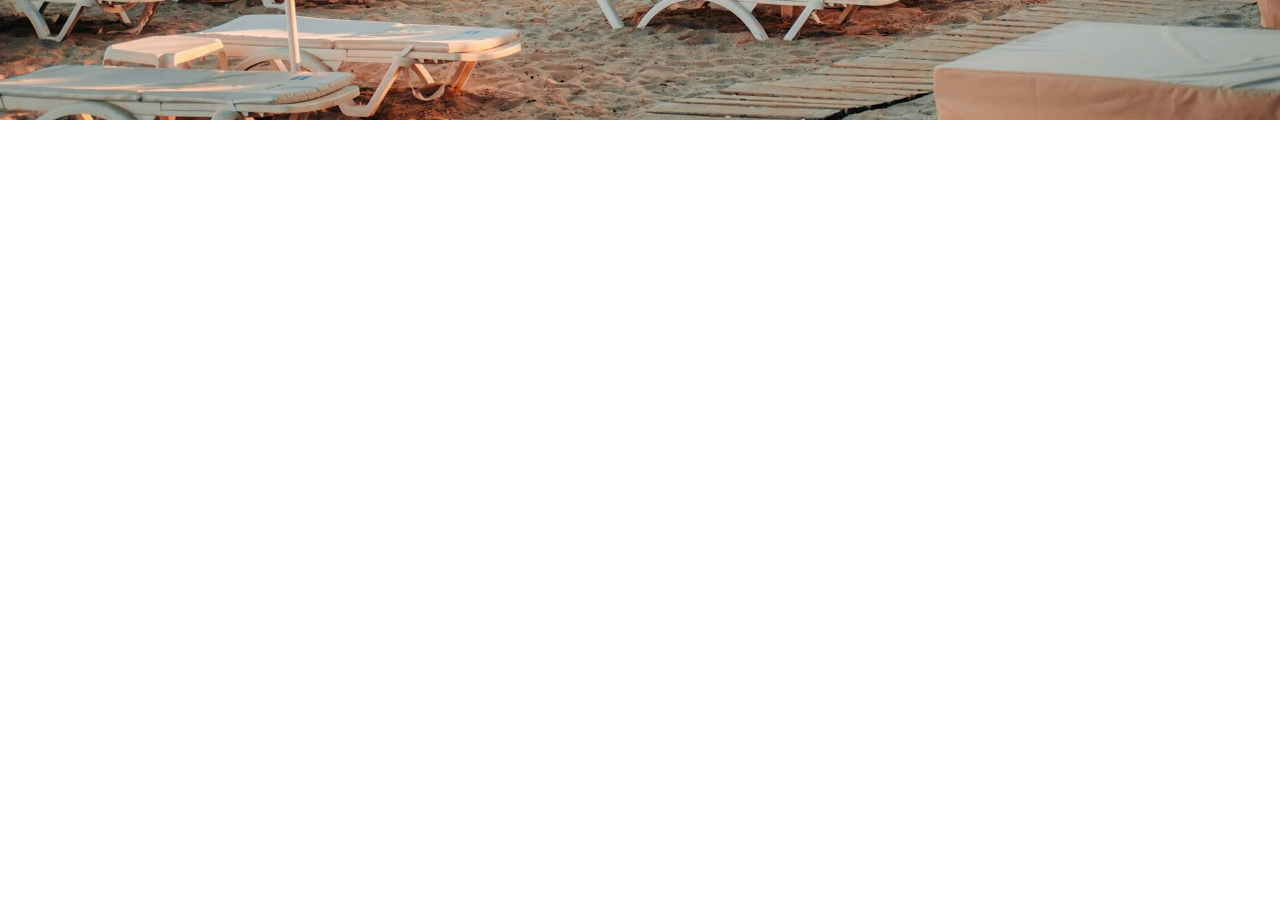
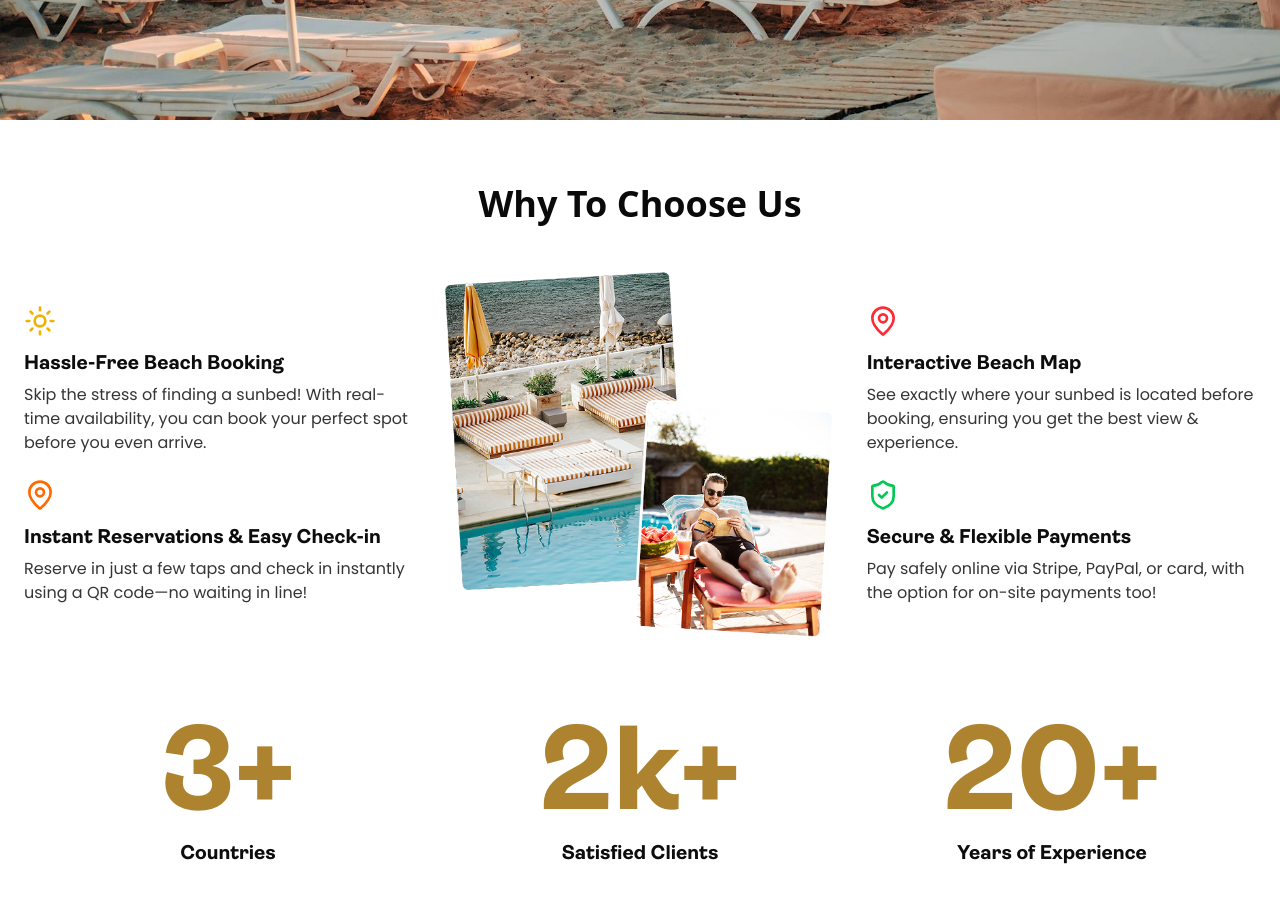
Before and after one commit to Mjkwebdev/my-shadcn-project, a React (Vite) app: page / in a window 1280 px wide. Shown: the part 680-1582 px from the top of the page. Before the commit the page ends 800 px from the top, so only its background shows below. Built offline with nearby package versions, Linux system fonts and the light colour scheme.

Commit message:
why choose us updated

```diff
--- a/src/MainComponent/Hero.tsx
+++ b/src/MainComponent/Hero.tsx
@@ -1,9 +1,10 @@
-import BeachImgComponent from '../assets/beachBg.jpg'
+import BeachImgComponent from "../assets/beachBg.jpg";
 import SearchInput from "./SearchElement/SearchInput";
+import WhyChooseUs from "./WhyToChooseUs";
 
 const Hero = () => {
   return (
-
+    <>
       <div className=" h-screen flex">
         <div className="relative">
           <h2 className="w-[446px] h-[176px] absolute top-[9.8rem] left-[3rem] text-5xl font-[700] font-[sans-serif] leading-[55px] tracking-normal text-[#FFFFFF]">
@@ -20,6 +21,8 @@ const Hero = () => {
           style={{ backgroundImage: `url(${BeachImgComponent})` }}
         ></div>
       </div>
+      <WhyChooseUs />
+    </>
   );
 };
 
--- /dev/null
+++ b/src/MainComponent/WhyToChooseUs.tsx
@@ -0,0 +1,126 @@
+// If using Next.js, otherwise use <img />
+import { MapPin, ShieldCheck, Sun } from "lucide-react";
+import { JSX } from "react";
+
+interface Feature {
+  icon: JSX.Element;
+  title: string;
+  description: string;
+}
+
+const features: Feature[] = [
+  {
+    icon: <Sun className="text-yellow-500 w-8 h-8" />,
+    title: "Hassle-Free Beach Booking",
+    description:
+      "Skip the stress of finding a sunbed! With real-time availability, you can book your perfect spot before you even arrive.",
+  },
+  {
+    icon: <MapPin className="text-orange-500 w-8 h-8" />,
+    title: "Instant Reservations & Easy Check-in",
+    description:
+      "Reserve in just a few taps and check in instantly using a QR code—no waiting in line!",
+  },
+  {
+    icon: <MapPin className="text-red-500 w-8 h-8" />,
+    title: "Interactive Beach Map",
+    description:
+      "See exactly where your sunbed is located before booking, ensuring you get the best view & experience.",
+  },
+  {
+    icon: <ShieldCheck className="text-green-500 w-8 h-8" />,
+    title: "Secure & Flexible Payments",
+    description:
+      "Pay safely online via Stripe, PayPal, or card, with the option for on-site payments too!",
+  },
+];
+
+export default function WhyChooseUs() {
+  return (
+    <section className="py-16 bg-white">
+      <div className="container mx-auto px-6">
+        {/* Title */}
+        <h2 className="text-3xl md:text-4xl font-bold text-center mb-12">
+          Why To Choose Us
+        </h2>
+
+        {/* Features + Image Grid */}
+        <div className="grid grid-cols-1 lg:grid-cols-3 gap-8 items-center">
+          {/* Left Features */}
+          <div className="flex flex-col gap-6 ">
+            {features.slice(0, 2).map((feature, index) => (
+              <div key={index} className="flex flex-col gap-3">
+                <div>{feature.icon}</div>
+                <div className="">
+                  <div className="text-[20px] font-bold font-[ambit] text-[#0d0d0d]">
+                    {feature.title}
+                  </div>
+                  <p className="text-[#353535] text-base font-normal font-[poppins] mt-1">
+                    {feature.description}
+                  </p>
+                </div>
+              </div>
+            ))}
+          </div>
+
+          {/* Center Images */}
+          <div className="relative flex justify-center">
+            <img
+              src="/src/assets/WhyChooseUs.png"
+              alt="Beach Sunbed"
+              className=""
+            />
+          </div>
+
+          {/* Right Features */}
+
+          <div className="flex flex-col gap-6 ">
+            {features.slice(2).map((feature, index) => (
+              <div key={index} className="flex flex-col gap-3">
+                <div>{feature.icon}</div>
+                <div className="">
+                  <div className="text-[20px] font-bold font-[ambit] text-[#0d0d0d]">
+                    {feature.title}
+                  </div>
+                  <p className="text-[#353535] text-base font-normal font-[poppins] mt-1">
+                    {feature.description}
+                  </p>
+                </div>
+              </div>
+            ))}
+          </div>
+        </div>
+
+        {/* Stats Section */}
+
+        <div className="grid grid-cols-3 text-center gap-1 mt-20">
+          <div>
+            <div className=" font-bold leading-[120px] font-[ambit] text-[120px] text-[#ad8330]">
+              3+
+            </div>
+            <div className="text-[#0d0d0d] font-[ambit] font-normal text-[20px]">
+              Countries
+            </div>
+          </div>
+
+          <div>
+            <div className=" font-bold leading-[120px] font-[ambit] text-[120px] text-[#ad8330]">
+              2k+
+            </div>
+            <div className="text-[#0d0d0d] font-[ambit] font-normal text-[20px]">
+              Satisfied Clients
+            </div>
+          </div>
+          <div>
+            <div className=" font-bold leading-[120px] font-[ambit] text-[120px] text-[#ad8330]">
+              20+
+            </div>
+            <div className="text-[#0d0d0d] font-[ambit] font-normal text-[20px]">
+              Years of Experience
+            </div>
+          </div>
+        </div>
+      </div>
+    </section>
+  );
+}
```
Also changed, not shown: src/assets/WhyChooseUs.png (added). Lines whose indentation alone changed are shown as unchanged.
